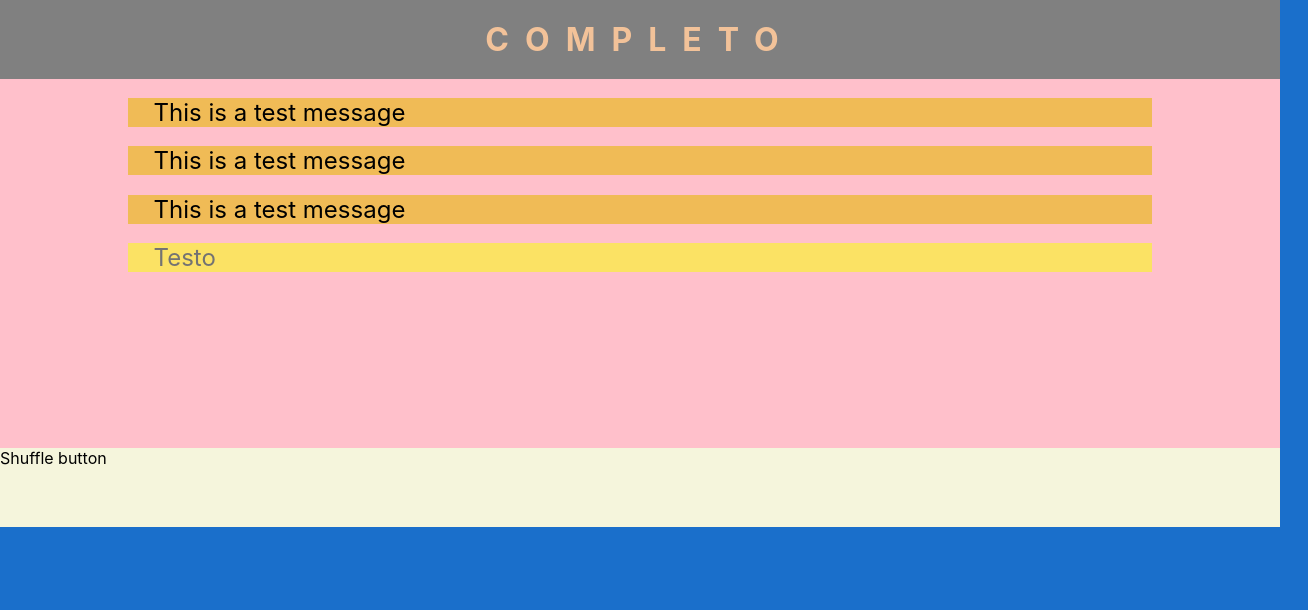
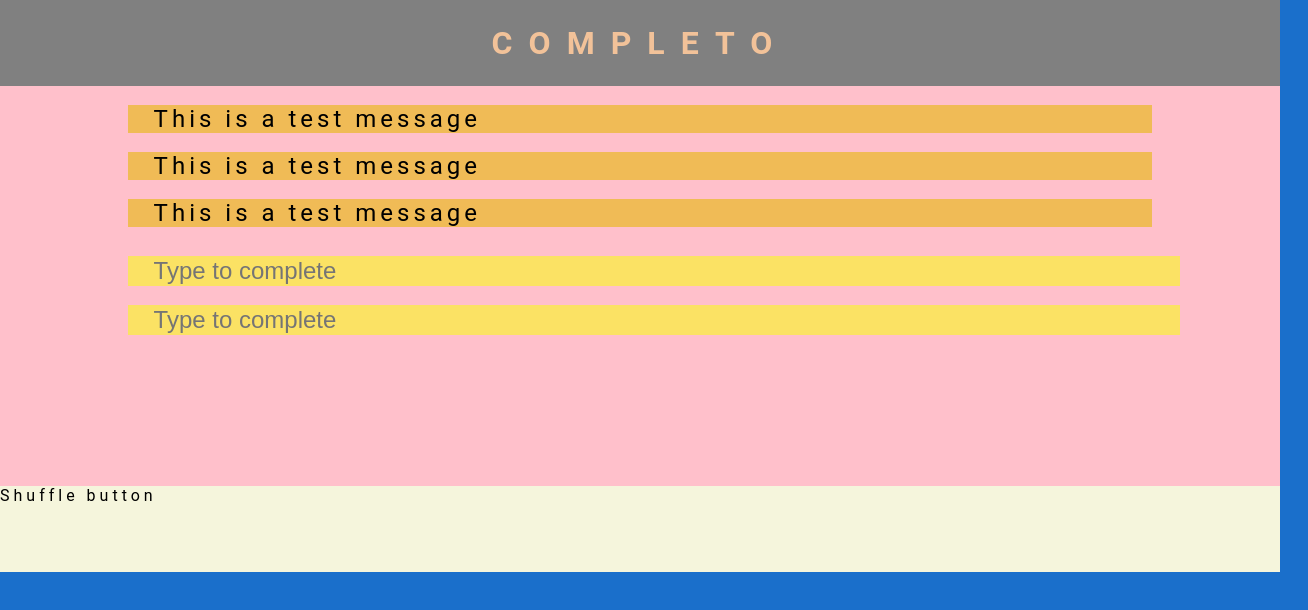
Before and after one commit to dekaghub/completo, a React (Create React App) app: page / in a window 1280 px wide. Shown: the top 610 px of the page, 1308 px wide, since content can reach past the window. Built offline with nearby package versions, Linux system fonts and the light colour scheme.

Commit message:
Basic Entry boxes done

```diff
--- a/src/App.css
+++ b/src/App.css
@@ -1,5 +1,6 @@
 body {
   background-color: #1a6fcb;
+  font-family: Roboto, sans-serif;
 
 }
 
@@ -11,6 +12,7 @@ h1 {
 }
 
 .grid-container {
+  letter-spacing: 0.25em;
   display: grid;
   grid-template-rows: 15% 70% 15%;
   grid-template-areas: "navigation-bar"
--- a/src/App.js
+++ b/src/App.js
@@ -18,6 +18,7 @@ const App = () => {
           <FixedBar line={test}/>
           <FixedBar line={test}/>
           <EntryBar />
+          <EntryBar />
         </div>
         <div className="bottom">
           <Shuffle />
--- a/src/components/EntryBar.jsx
+++ b/src/components/EntryBar.jsx
@@ -1,12 +1,25 @@
-import React, { Component } from 'react'
+import React, { Component, useState } from 'react'
 import styles from './elements.module.css'
 
 export class EntryBar extends Component {
+
+    constructor(props) {
+        super(props)
+
+        this.state = {
+             line: ''
+        }
+    };
+
+
     render() {
         return (
-            <div className={styles.EntryBar}>
-                Testo
-            </div>
+                <input
+                    className={styles.EntryBar}
+                    placeholder="Type to complete"
+                    value={this.line}
+                    onChange={ (e) => this.setState({line: e.target.value}) }
+                />
         )
     }
 }
--- a/src/components/elements.module.css
+++ b/src/components/elements.module.css
@@ -8,7 +8,9 @@
 .EntryBar {
     font-size: 1.5em;
     background: #fbe264;
-    margin: 1.5% 10%;
+    margin: 0.75% 10%;
     color: #737373;
+    border: none;
+    width: 80%;
     padding-left: 2%;
 }
```
